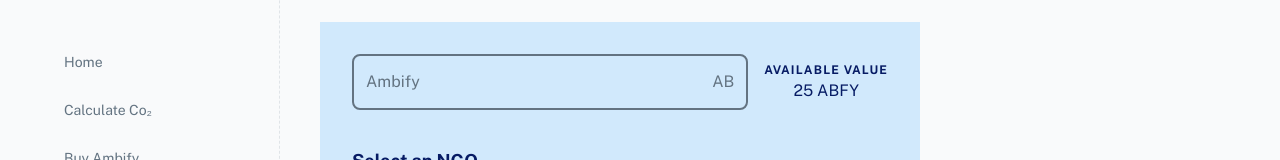
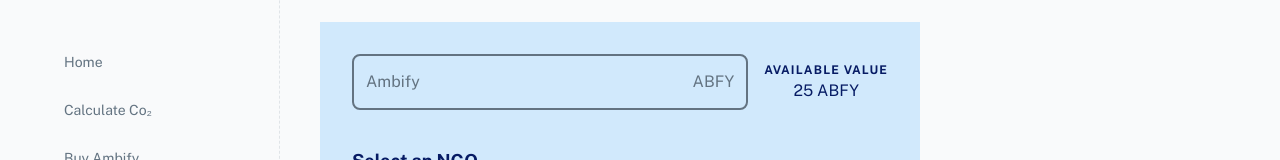
Before and after one commit to brainstormbuddy/ABFY-Dashboard, a React (Create React App) app: page /dashboard/offset in a window 1280 px wide. Shown: the part 170-330 px from the top of the page. Built offline with nearby package versions, Linux system fonts and the light colour scheme; some icons are missing; a web font is replaced by a local one.

Commit message:
complete the offset page

```diff
--- a/src/pages/Offset.js
+++ b/src/pages/Offset.js
@@ -56,7 +56,7 @@
               InputProps={{
                 inputMode: 'numeric',
                 pattern: '[0-9]*',
-                endAdornment: <InputAdornment position="end">AB</InputAdornment>,
+                endAdornment: <InputAdornment position="end">ABFY</InputAdornment>,
               }}
             />
             <Stack direction="column" alignItems="center">
```
